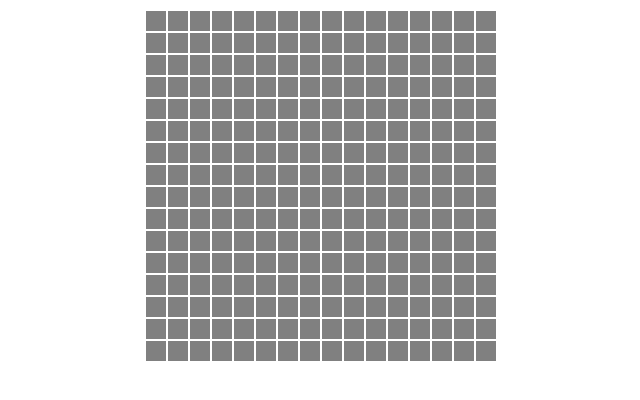
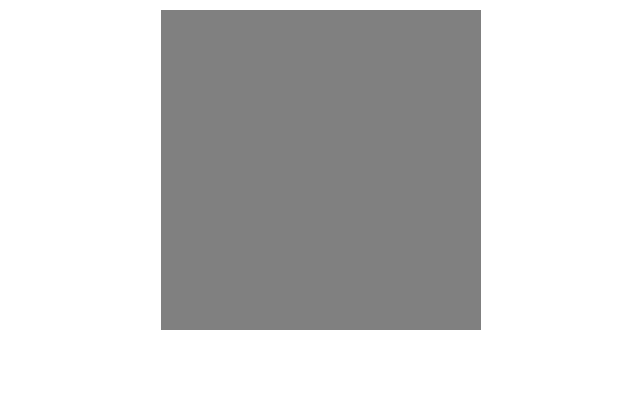
Before and after one commit to voodoowoodoo/etchasketch, a plain HTML site: page index.html in a window 1280 px wide. Shown: the whole page, without its empty margins (319-959 px from the left). Drawn offline with Linux system fonts and the light colour scheme.

Commit message:
added functionality for differing grid dimensions in the same pixel surface area

```diff
--- a/css/stylesheet.css
+++ b/css/stylesheet.css
@@ -1,6 +1,6 @@
 .wrapper {
-	width: 352px;
-	height: 352px;
+	width: 320px;
+	height: 320px;
 	margin: 10px auto;
 }
 
@@ -8,7 +8,6 @@
 	width: 20px;
 	height: 20px;
 	background-color: grey;
-	margin: 1px;
 	float: left;
 
 }
--- a/js/jquery.js
+++ b/js/jquery.js
@@ -10,10 +10,19 @@ $(document).ready(function(){
 
 });
 
+
+
 //Draws the grid with a given width and height
 function drawGrid(width, height){
 	var count = 0;
 	var surface = width * height;
+
+	var gridWidth = 320 / width;
+	var gridHeight = 320 / height;
+
+	$(".grid").css("width", gridWidth);
+	$(".grid").css("height", gridHeight);
+
 	while(count < surface) {
 
 		$(".wrapper").append("<div class ='grid'></div>");
```
